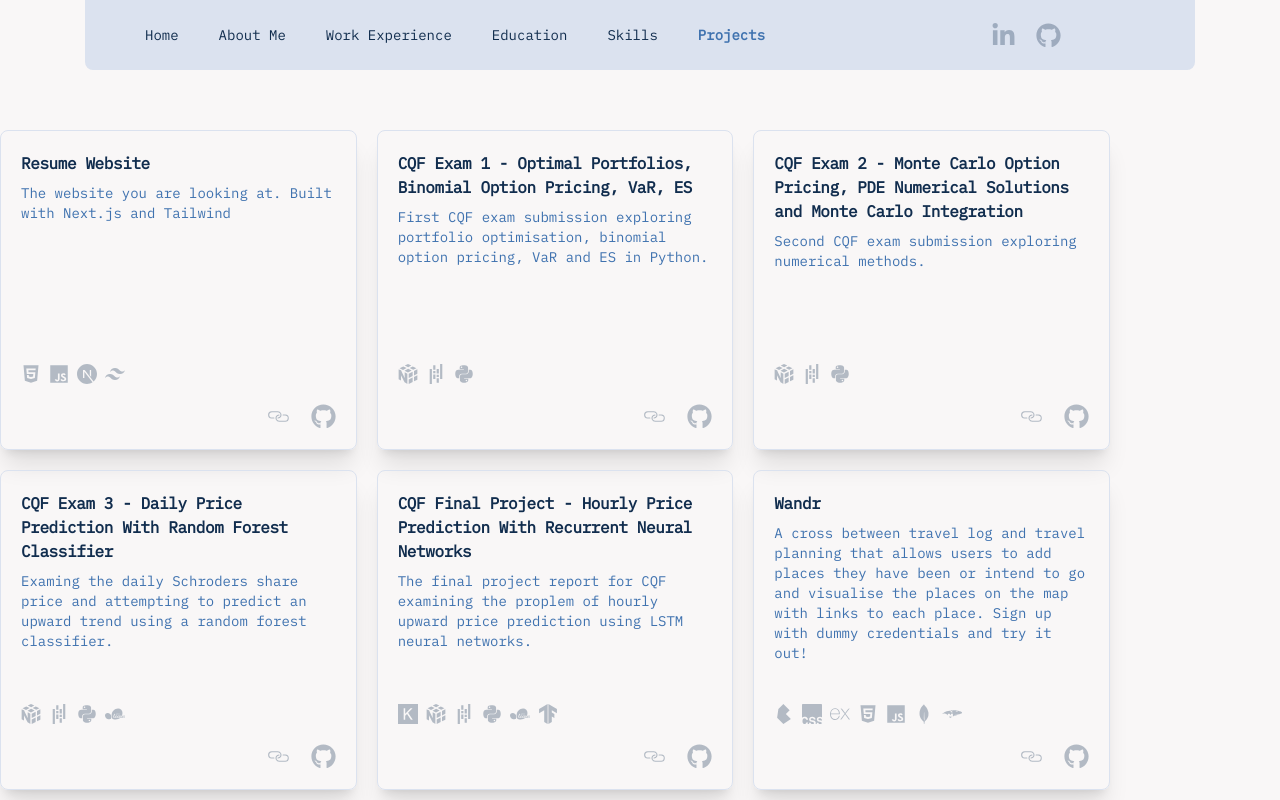
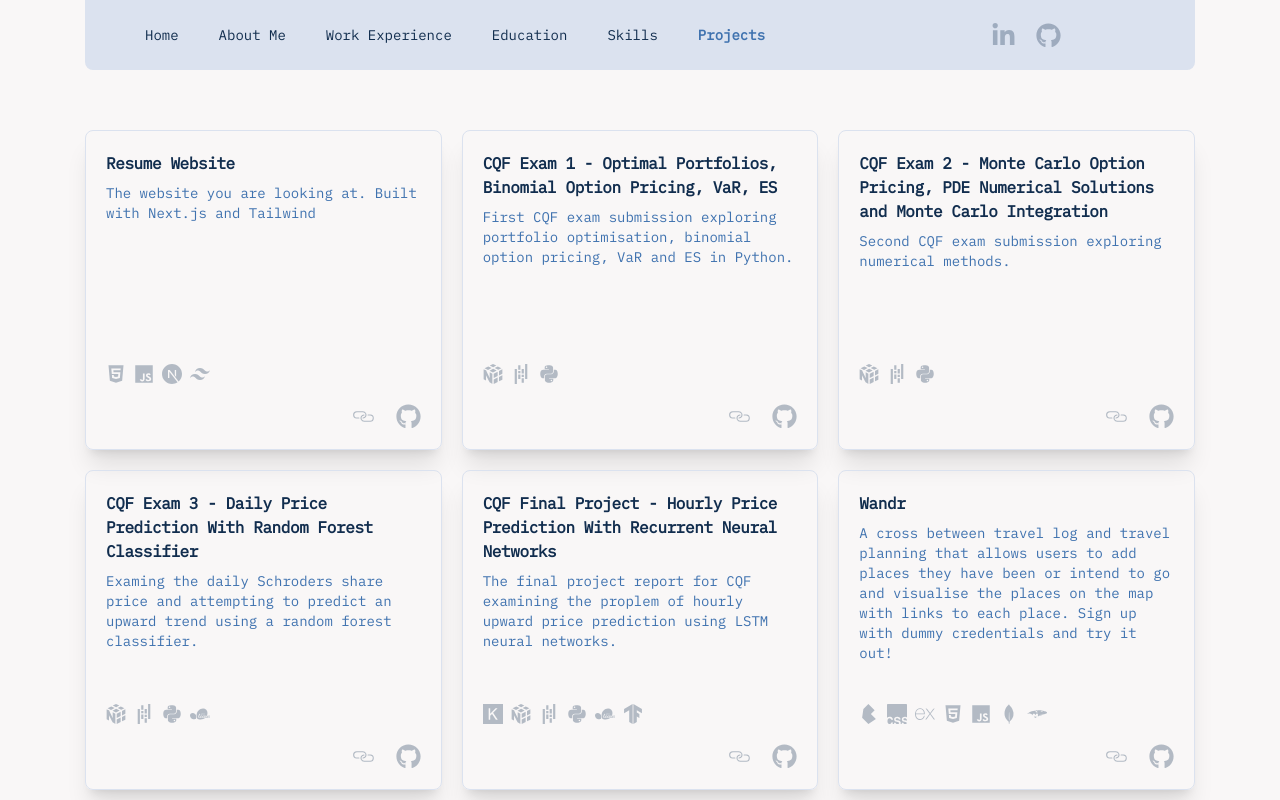
Before and after one commit to will-j-c/resume_website, a Next.js app: page /projects in a window 1280 px wide. Shown: the top 800 px of the page. Built offline with nearby package versions, Linux system fonts and the light colour scheme.

Commit message:
fix: projects page alignment

```diff
--- a/src/app/projects/page.jsx
+++ b/src/app/projects/page.jsx
@@ -12,7 +12,7 @@ function compareByTitle(a, b) {
 export default function Page() {
   const cards = arr;
   return (
-    <div className='grid md:grid-cols-3 gap-5 p-5 md:px-0 max-w-[1110px]'>
+    <div className='grid md:grid-cols-3 gap-5 p-5 md:px-0 max-w-[1110px] mx-auto'>
       {cards.map((card) => {
         if (card.draft) {
           return;
```
